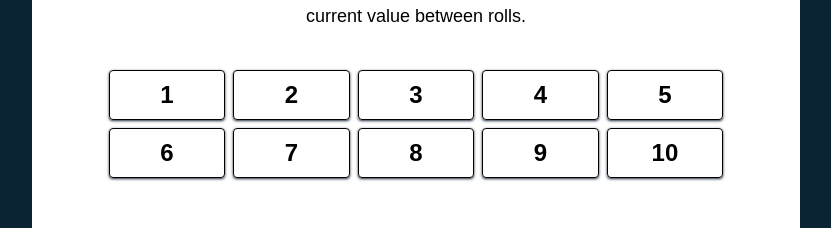
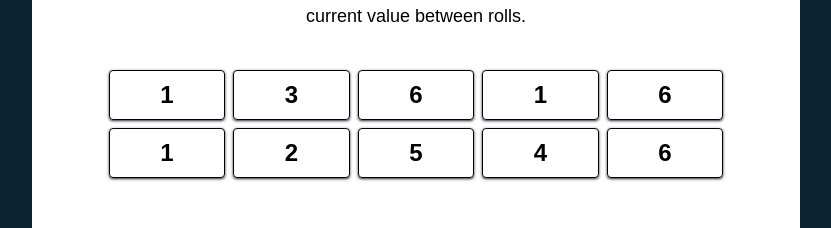
Before and after one commit to mugisha12john/Tenzie-game-React-Ts, a React (Vite) app: page / in a window 1280 px wide. Shown: the part 174-402 px from the top of the page, without its empty margins (224-1055 px from the left). Built offline with nearby package versions, Linux system fonts and the light colour scheme.

Commit message:
feat: add roll button when i click on it i generate ten random number per every click

```diff
--- a/src/App.tsx
+++ b/src/App.tsx
@@ -1,5 +1,15 @@
+import { useEffect, useState } from "react";
+
 function App() {
-  const buttons: number[] = [1, 2, 3, 4, 5, 6, 7, 8, 9, 10];
+  const [btn, setBtn] = useState<number[]>(generateNewDie());
+
+  function generateNewDie() {
+    return new Array(10).fill(0).map(() => {
+      return Math.ceil(Math.random() * 6);
+    });
+  }
+
+
   return (
     <>
       <main className="bg-white max-w-3xl mx-auto flex justify-center flex-col items-center rounded-2xl mt-10">
@@ -12,17 +22,20 @@ function App() {
         </div>
 
         <div className="grid grid-cols-5  gap-2 w-4/5  mx-auto mt-10">
-          {buttons.map((btn) => {
+          {btn.map((btn, i) => {
             return (
-              <button className="p-2 font-bold text-2xl border shadow-sm shadow-gray-700 rounded-sm border-black max-w-30">
+              <button
+                key={i}
+                className="p-2 font-bold text-2xl border shadow-sm shadow-gray-700 rounded-sm border-black max-w-30"
+              >
                 {btn}
               </button>
             );
           })}
-
-
         </div>
-        <button className="bg-indigo-600 cursor-pointer font-bold m-20 text-xl p-2 w-40 text-white rounded-2xl">
+        <button onClick={()=>{
+          setBtn(generateNewDie())
+        }} className="bg-indigo-600 cursor-pointer font-bold m-20 text-xl p-2 w-40 text-white rounded-2xl">
           Roll
         </button>
       </main>
```
